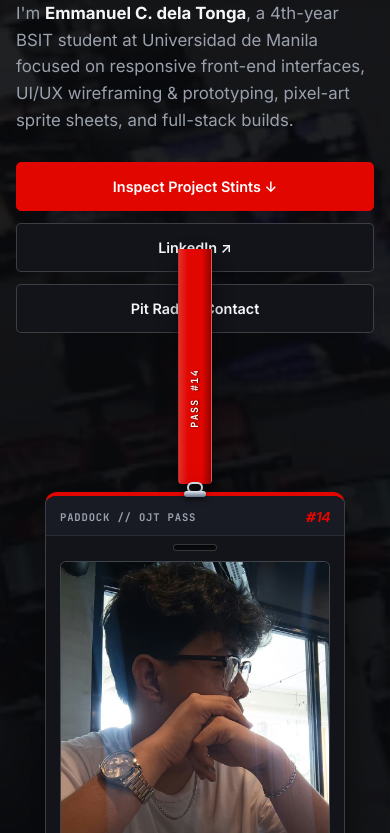
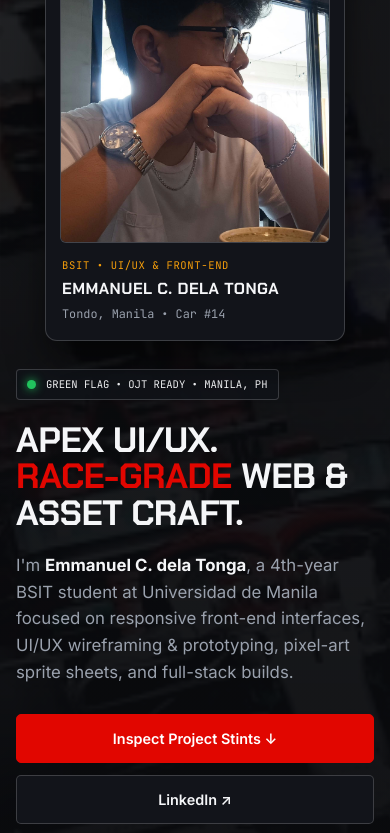
Before and after one commit to delatongaemmanuel-ui/it-portfolio, a plain HTML site: page index.html in a window 390 px wide. Shown: the part 281-1114 px from the top of the page. Drawn offline with Linux system fonts and the light colour scheme.

Commit message:
Show lanyard ID pass above hero headline on mobile

```diff
--- a/style.css
+++ b/style.css
@@ -964,7 +964,11 @@ body {
     gap: 28px;
   }
   .lanyard-stage {
+    order: -1;
     align-items: center;
+  }
+  .hero-main {
+    order: 0;
   }
   .driver-card.id-pass {
     max-width: 300px;
@@ -992,7 +996,7 @@ body {
     padding-bottom: 52px;
   }
   .lanyard-strap {
-    height: 235px;
+    height: 150px;
   }
   .lanyard-stage.mobile-drop-ready {
     transform: translateY(-120vh) rotate(0deg);
```
